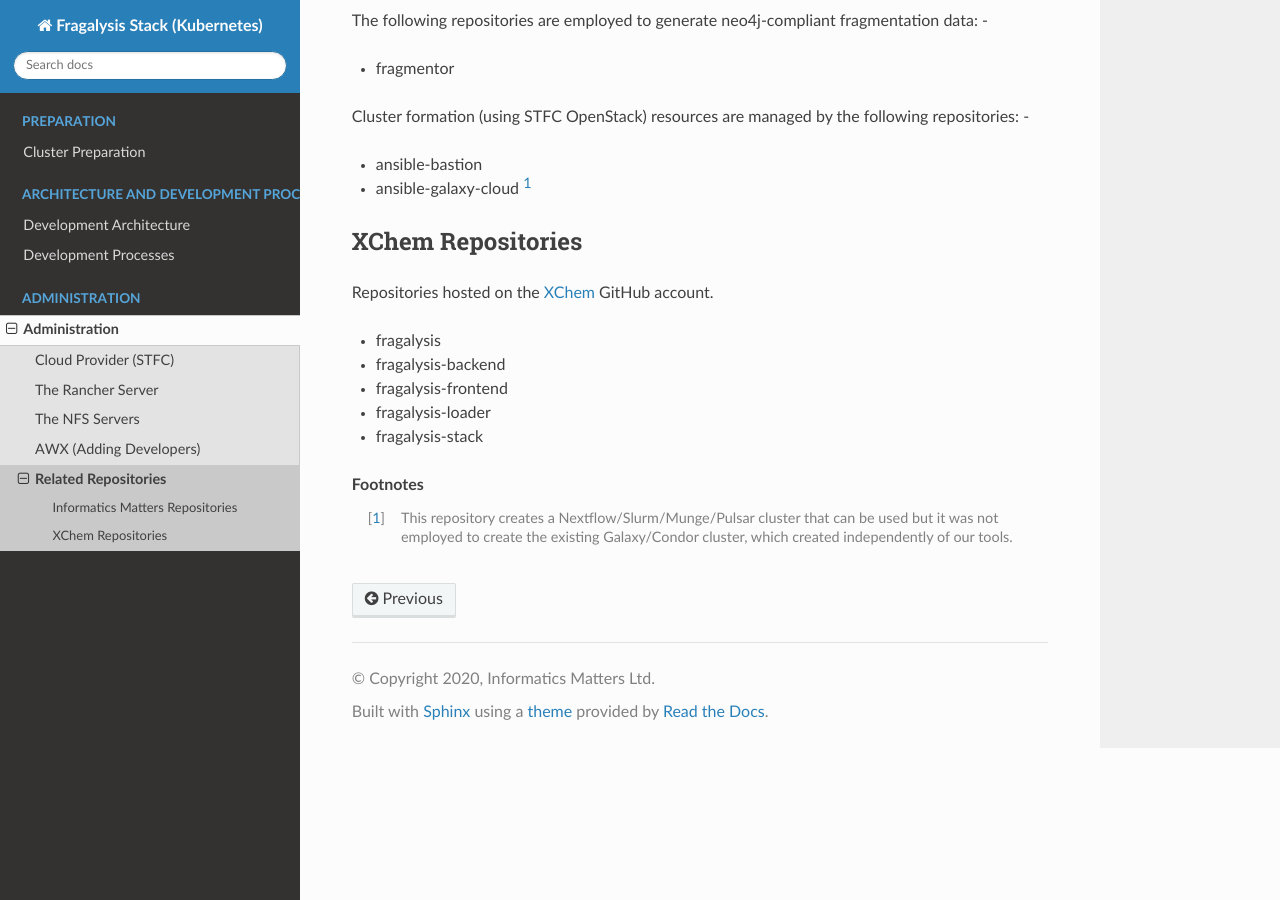
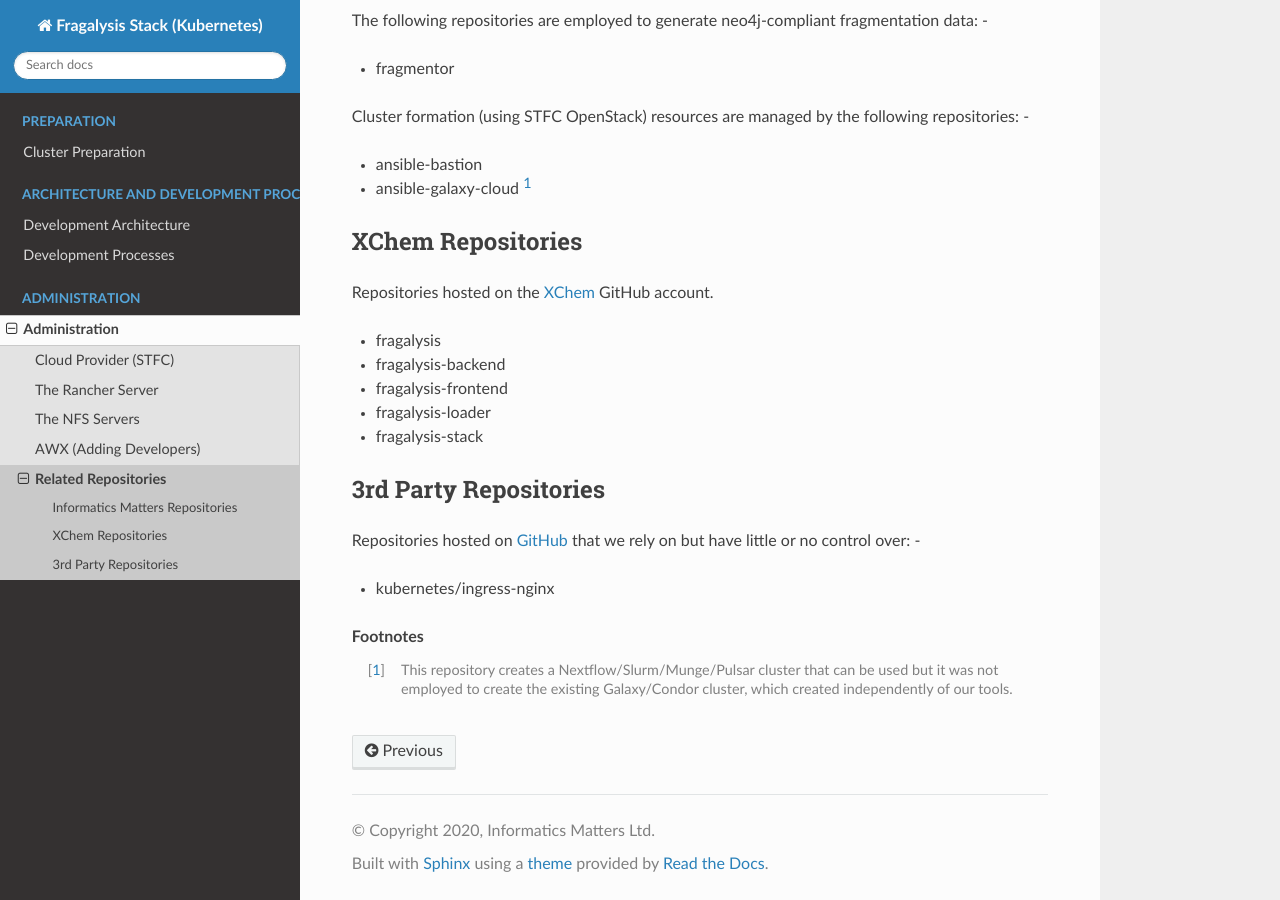
Before and after one commit to InformaticsMatters/dls-fragalysis-stack-kubernetes, a Sphinx documentation site: the page built from docs/source/administration/related-repositories.rst, in a window 1280 px wide and 900 px high, scrolled down 615 px. Built offline with Sphinx 7.4.7 and the Read the Docs theme 2.0.0, drawn with Linux system fonts in a browser that asks for light colours; formulas are drawn with MathJax 3.

Commit message:
- Adds concept of 3rd- party repos in doc

```diff
--- a/docs/source/administration/related-repositories.rst
+++ b/docs/source/administration/related-repositories.rst
@@ -49,6 +49,15 @@
 *   fragalysis-loader
 *   fragalysis-stack
 
+**********************
+3rd Party Repositories
+**********************
+
+Repositories hosted on `GitHub <https://github/>`_ that we
+rely on but have little or no control over: -
+
+*   kubernetes/ingress-nginx
+
 .. rubric:: Footnotes
 
 .. [#f1] This repository creates a Nextflow/Slurm/Munge/Pulsar cluster
```
